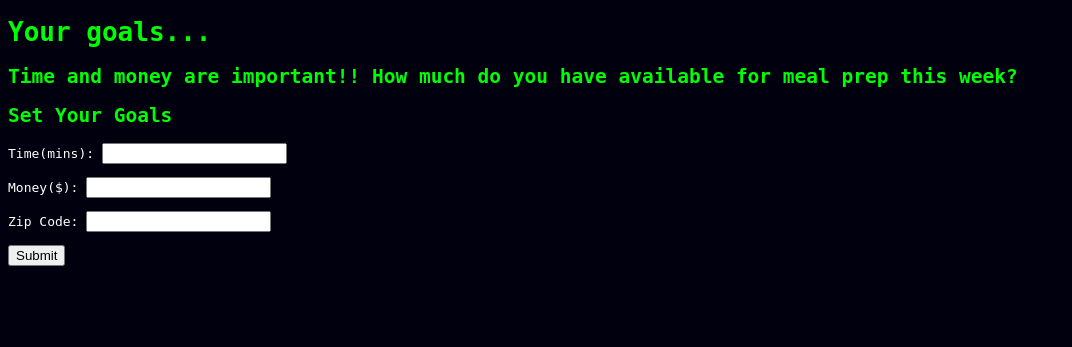
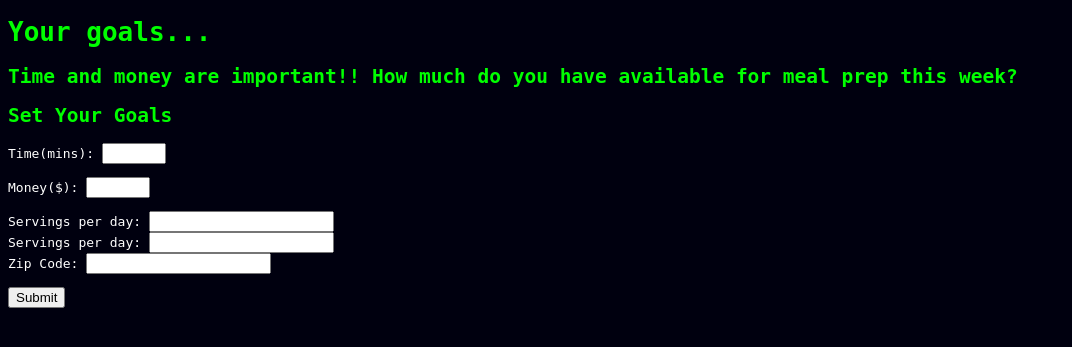
Before and after one commit to gbeck139/meal-maverick, a Flask app: page /goals in a window 1280 px wide. Shown: the top 347 px of the page, without its empty margins (0-1072 px from the left). Run offline with Flask 3, Linux system fonts and the light colour scheme.

Commit message:
🍿🎅 Checkpoint ./web_app/templates/goals.html:70263072/1042

```diff
--- a/web_app/templates/goals.html
+++ b/web_app/templates/goals.html
@@ -12,12 +12,19 @@
   <h2>Set Your Goals</h2>
     <form action="/goals" method="POST" onsubmit="return validateForm()">
         <label for="time">Time(mins):</label>
-        <input type="text" id="time" name="time" required><br>
+        <input type="number" id="time" name="time" min="5" max ="500" required><br>
         <p id="timeErrorMessage" style="color: red;"></p>
 
         <label for="budget">Money($):</label>
-        <input type="text" id="budget" name="budget" required><br>
+        <input type="number" id="budget" name="budget" min="5" max="720" required><br>
         <p id="budgetErrorMessage" style="color: red;"></p>
+
+      <label for="servingsPerDay">Servings per day:</label>
+        <input type="number" id="servingsPerDay" name="servingsPerDay" min="1" max="" required><br>
+
+        <label for="servingsPerDay">Servings per day:</label>
+        <input type="number" id="servingsPerDay" name="servingsPerDay" min="1" max="" required><br>
+<!--         <p id="budgetErrorMessage" style="color: red;"></p>   -->
 
         <label for="zipCode">Zip Code:</label>
         <input type="text" id="zipCode" name="zipCode"><br>
```
